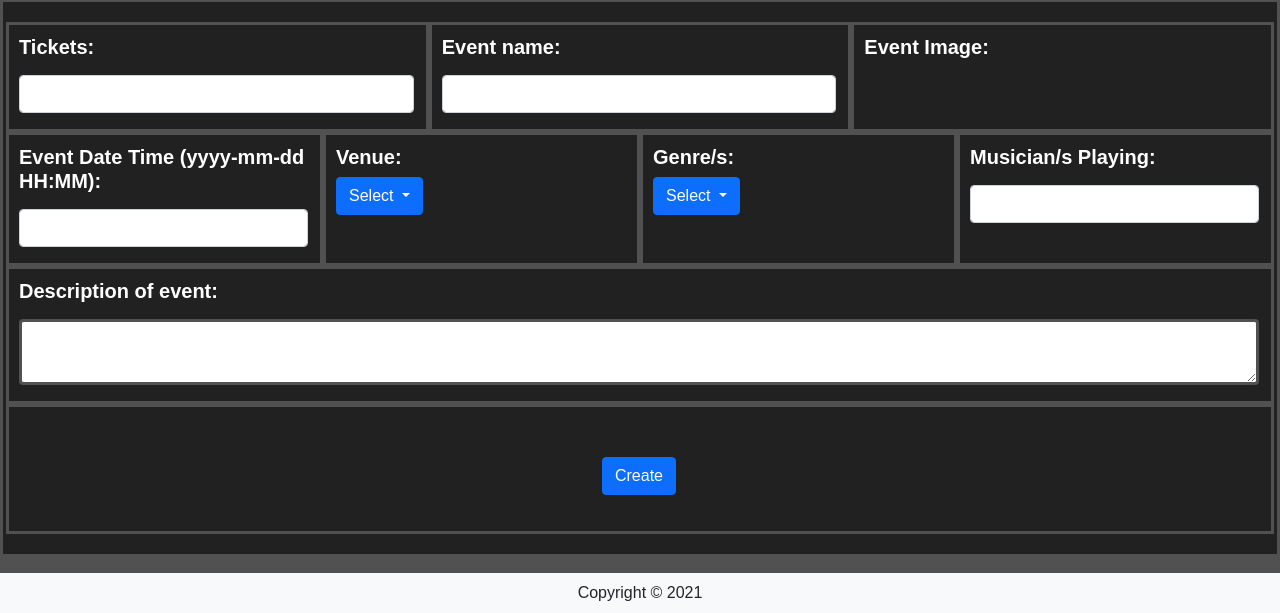
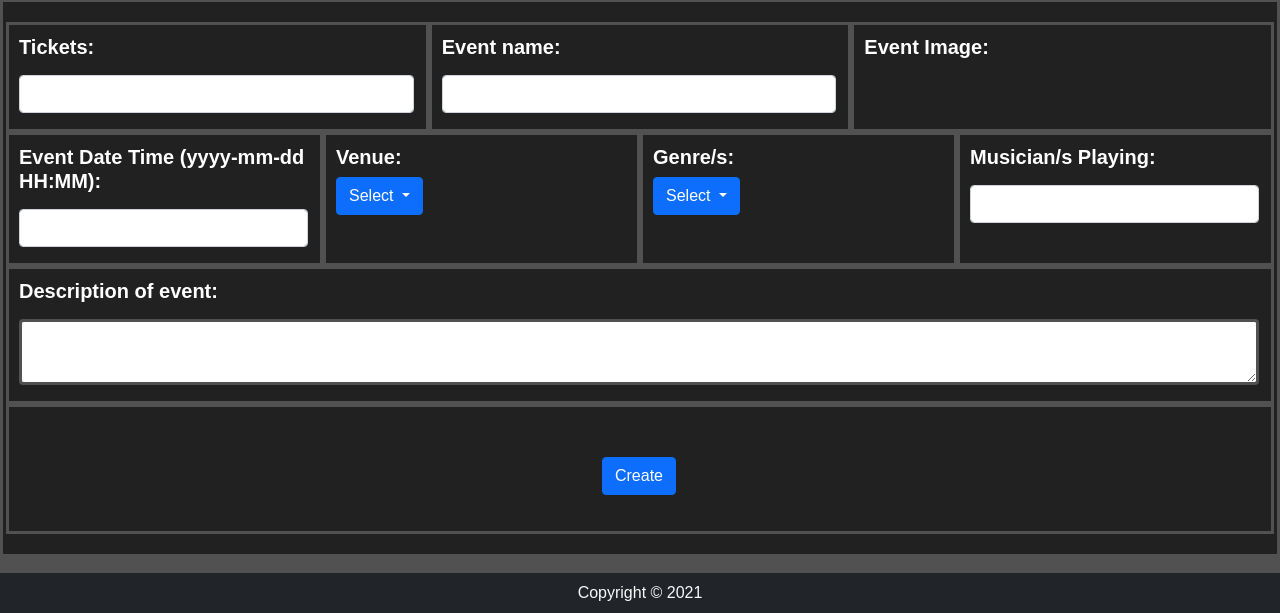
Before and after one commit to lewisb5746/Heroku_Team6_Thu5-7, a Flask app: page /events/create in a window 1280 px wide. Shown: the part 421-1034 px from the top of the page. Run offline with Flask 2, Linux system fonts and the light colour scheme; some libraries are stand-ins or nearby versions.

Commit message:
changed footer

```diff
--- a/travel/templates/base.html
+++ b/travel/templates/base.html
@@ -60,8 +60,8 @@
    {% endblock %}
 
     <footer class="footer">
-        <div class="text-center py-2 bg-light">
-            <span class="text-dark">Copyright &copy; 2021</span>
+        <div class="text-center py-2 bg-dark">
+            <span class="text-light">Copyright &copy; 2021</span>
         </div>
     </footer>
 
```
